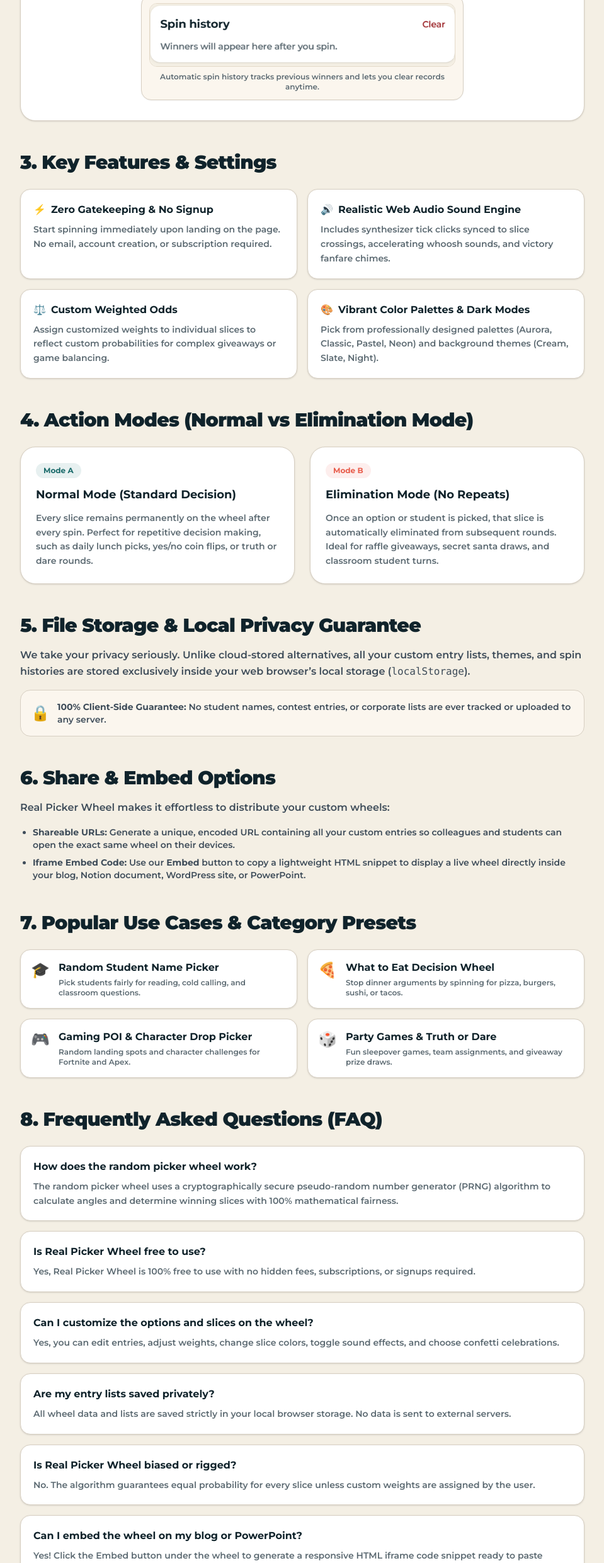
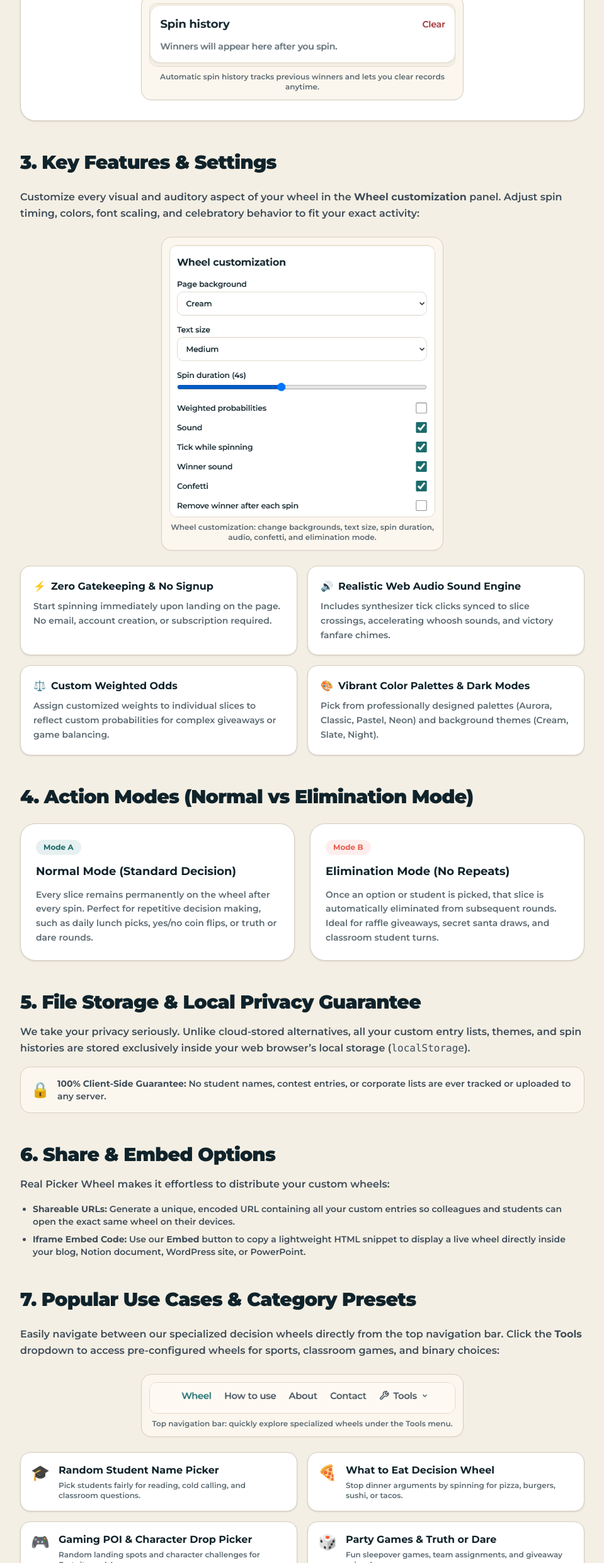
Before and after one commit to ankamdharmendar1-ui/sp, a React (Vite) app: page / in a window 1280 px wide. Shown: the part 4384-6865 px from the top of the page at 63% size, without its empty margins (160-1119 px from the left). Built offline with nearby package versions, Linux system fonts and the light colour scheme.

Commit message:
Embed wheel customization and tools navigation screenshots with natural human SEO copy

```diff
--- a/src/components/Seo/HomeSeoContent.tsx
+++ b/src/components/Seo/HomeSeoContent.tsx
@@ -172,6 +172,24 @@ export function HomeSeoContent({ faqs }: HomeSeoContentProps) {
           <h2 className="text-2xl sm:text-3xl font-black tracking-tight text-[#10232b]">
             3. Key Features &amp; Settings
           </h2>
+          <p className="text-sm sm:text-base leading-relaxed text-[#3e4c59]">
+            Customize every visual and auditory aspect of your wheel in the <strong>Wheel customization</strong> panel. Adjust spin timing, colors, font scaling, and celebratory behavior to fit your exact activity:
+          </p>
+
+          <figure className="rounded-2xl border border-[#d7cfc2] bg-[#fbf6ee] p-3 shadow-xs max-w-md mx-auto">
+            <img
+              src="/step-customization.png"
+              alt="Wheel customization panel showing background options, text size, spin duration slider, and sound toggles"
+              className="rounded-xl border border-[#e4d9c8] w-full object-contain bg-white"
+              loading="lazy"
+              width="450"
+              height="450"
+            />
+            <figcaption className="mt-2 text-center text-xs font-semibold text-[#5c6a72]">
+              Wheel customization: change backgrounds, text size, spin duration, audio, confetti, and elimination mode.
+            </figcaption>
+          </figure>
+
           <div className="grid grid-cols-1 sm:grid-cols-2 gap-4">
             <div className="rounded-2xl border border-[#d7cfc2] bg-white p-5 shadow-sm space-y-2">
               <h3 className="text-base font-bold text-[#10232b] flex items-center gap-2">
@@ -268,6 +286,24 @@ export function HomeSeoContent({ faqs }: HomeSeoContentProps) {
           <h2 className="text-2xl sm:text-3xl font-black tracking-tight text-[#10232b]">
             7. Popular Use Cases &amp; Category Presets
           </h2>
+          <p className="text-sm sm:text-base leading-relaxed text-[#3e4c59]">
+            Easily navigate between our specialized decision wheels directly from the top navigation bar. Click the <strong>Tools</strong> dropdown to access pre-configured wheels for sports, classroom games, and binary choices:
+          </p>
+
+          <figure className="rounded-2xl border border-[#d7cfc2] bg-[#fbf6ee] p-3 shadow-xs max-w-lg mx-auto">
+            <img
+              src="/step-tools-nav.png"
+              alt="Real Picker Wheel header navigation showing Wheel, How to use, About, Contact, and Tools menu"
+              className="rounded-xl border border-[#e4d9c8] w-full object-contain bg-white"
+              loading="lazy"
+              width="500"
+              height="80"
+            />
+            <figcaption className="mt-2 text-center text-xs font-semibold text-[#5c6a72]">
+              Top navigation bar: quickly explore specialized wheels under the Tools menu.
+            </figcaption>
+          </figure>
+
           <div className="grid grid-cols-1 sm:grid-cols-2 gap-4">
             <Link to="/education/random-student-generator" className="flex items-start gap-3.5 rounded-2xl border border-[#d7cfc2] bg-white p-4 shadow-sm hover:border-[#1B6B6B] transition-colors">
               <span className="text-2xl" aria-hidden="true">🎓</span>
```
Also changed, not shown: public/step-customization.png (added), public/step-tools-nav.png (added).
